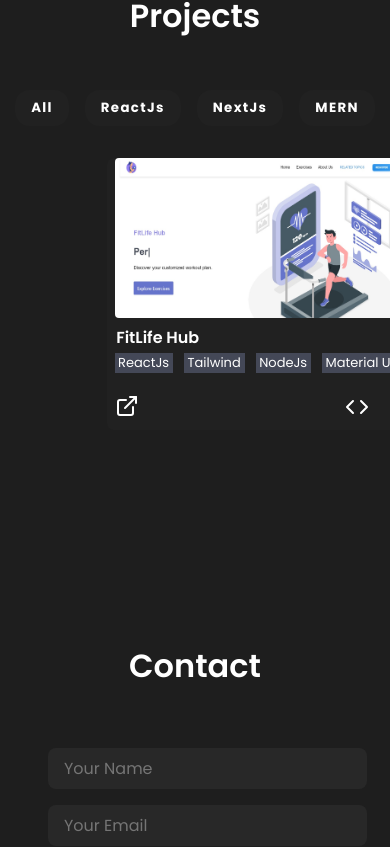
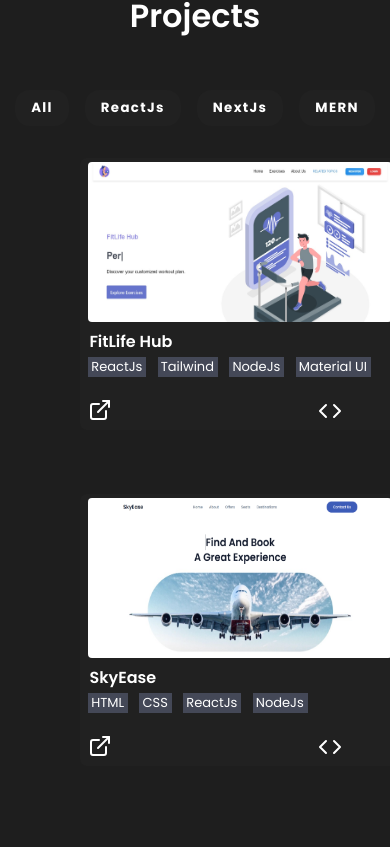
Before and after one commit to Megamind0407/React-Portfolio, a React (Create React App) app: page / in a window 390 px wide. Shown: the part 3617-4464 px from the top of the page. Built offline with nearby package versions, Linux system fonts and the light colour scheme.

Commit message:
Add togglescroll and add new project

```diff
--- a/src/components/NavBar/NavBar.css
+++ b/src/components/NavBar/NavBar.css
@@ -126,6 +126,9 @@
         align-items: center;
         cursor: pointer;
     }
+    .no-scroll {
+        overflow: hidden;
+    }
 
     .links {
         display: none;
--- a/src/components/NavBar/NavBar.js
+++ b/src/components/NavBar/NavBar.js
@@ -3,7 +3,7 @@ import "./NavBar.css";
 import logo from "../../assets/logo.png";
 import { Link } from "react-scroll";
 import { IoMenu } from "react-icons/io5";
-import { useState } from 'react';
+import { useState,useEffect } from 'react';
 import contactImg from "../../assets/contactImage.png"
 
 const NavBar = () => {
@@ -16,6 +16,14 @@ const NavBar = () => {
     const closeMenu = () => {
         setShowMenu(false);
     };
+
+    useEffect(() => {
+        if (showMenu) {
+            document.body.classList.add('no-scroll');
+        } else {
+            document.body.classList.remove('no-scroll');
+        }
+    }, [showMenu]);
 
     return (
         <nav className='navbar'>
--- a/src/components/Projects/project.css
+++ b/src/components/Projects/project.css
@@ -40,7 +40,10 @@
     background-color: var(--accent);
     transform: scale(0.95);
 }
-
+.project-container{
+    display: flex;
+    flex-direction: row;
+}
 .project-card {
     margin: 2rem;
     width: 20rem;
@@ -260,8 +263,9 @@
         padding-bottom: 5rem;
 
     }
-    .project-card{
-        margin-left: 20%;
+    .project-container{
+        display: flex;
+        flex-direction: column;
+    }
 
-    }
 }
--- a/src/components/Projects/project.js
+++ b/src/components/Projects/project.js
@@ -1,6 +1,7 @@
 import React, { useState } from 'react';
 import './project.css';
-import Img from "../../assets/fitlifehub.jpeg";
+import Project1 from "../../assets/fitlifehub.jpeg";
+import Project2 from "../../assets/SkyEase Poster.png"
 import { ExternalLink } from 'lucide-react';
 import { Code } from 'lucide-react';
 
@@ -19,15 +20,16 @@ const Project = () => {
         <div className='projects'>
             <div className='title'>Projects</div>
             <div className='btn-group'>
-                <button className='btn1' onClick={() => handleButtonClick('All')}>All</button>
+                <button className='btn1'onClick={() => handleButtonClick('All')}>All</button>
                 <button className='btn1' onClick={() => handleButtonClick('ReactJs')}>ReactJs</button>
                 <button className='btn1' onClick={() => handleButtonClick('NextJs')}>NextJs</button>
                 <button className='btn1' onClick={() => handleButtonClick('MERN')}>MERN</button>
             </div>
             {isVisible && (
+                <div className='project-container'>
                 <div className='project-card'>
                     <div className='content'>
-                        <img src={Img} alt="FitLife Hub" />
+                        <img src={Project1} alt="FitLife Hub" />
                     </div>
                     <div className='project-title'>FitLife Hub</div>
                     <div className='btns'>
@@ -55,7 +57,39 @@ const Project = () => {
                         </a>
                     </div>
                 </div>
+                <div className='project-card'>
+                    <div className='content'>
+                        <img src={Project2} alt="Sky Ease" />
+                    </div>
+                    <div className='project-title'>SkyEase</div>
+                    <div className='btns'>
+                        <div className='bt1'><span className='text'>HTML</span></div>
+                        <div className='bt3'><span className='text'>CSS</span></div>
+                        <div className='bt4'><span className='text'>ReactJs</span></div>
+                        <div className='bt4'><span className='text'>NodeJs</span></div>
+                    </div>
+                    <div className='buttons'>
+                        <a href='https://sky-ease.vercel.app/' target='_blank' rel="noreferrer">
+                            <button className='demo'>
+                                <div className='live'>
+                                    <ExternalLink />
+                                </div>
+                                <div className='btn-text'>Live</div>
+                            </button>
+                        </a>
+                        <a href='https://github.com/Megamind0407/SkyEase' target='_blank' rel="noreferrer">
+                            <button className='code'>
+                                <div className='icon'>
+                                    <Code />
+                                </div>
+                                <div className='txt'>Code</div>
+                            </button>
+                        </a>
+                    </div>
+                </div>
+                </div>
             )}
+
             {!isVisible && (
                 <div className='new_project' style={{textAlign:'center', marginTop:'5em',fontWeight:'bold'}}>New Projects Coming Soon.. 🧑‍💻</div>
             )}
```
Also changed, not shown: src/assets/SkyEase Poster.png (added).
